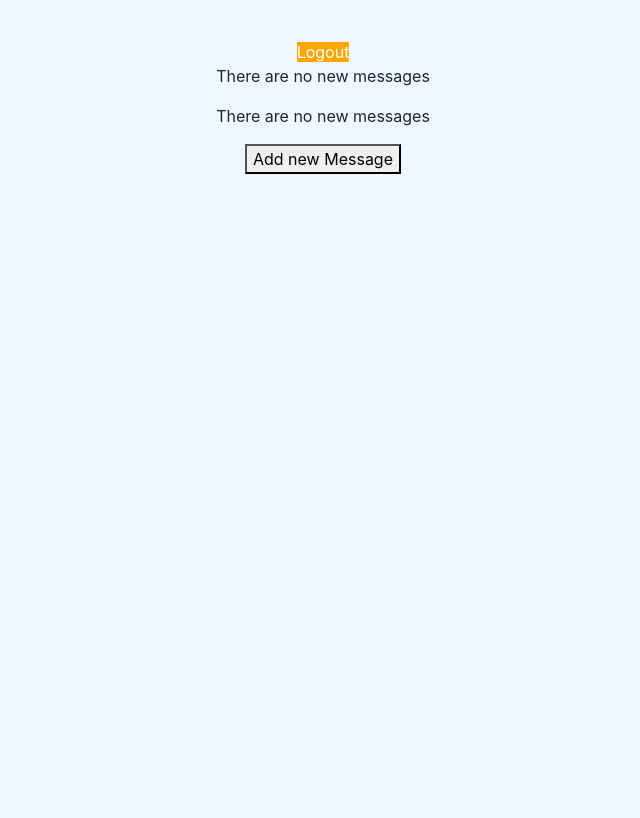
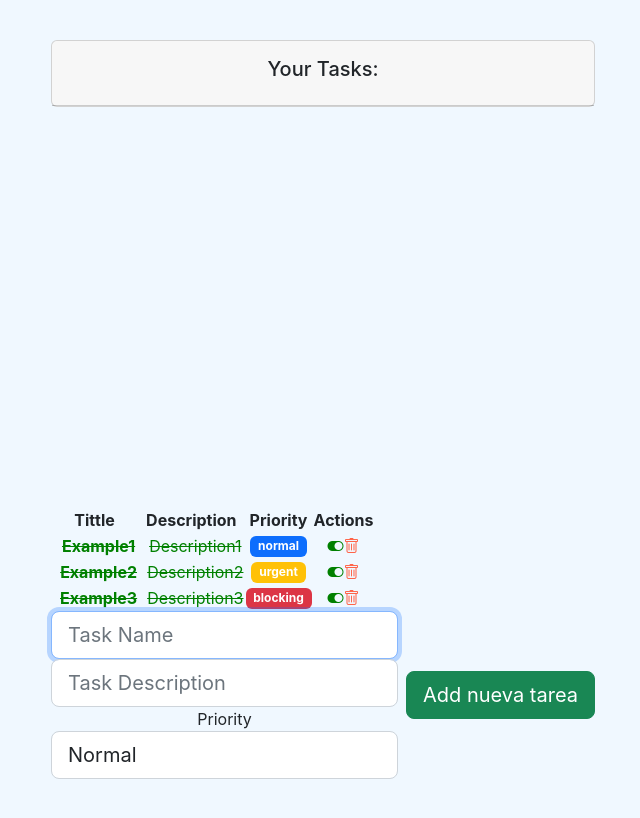
Before and after one commit to CalicheDev/Curso-Full-Stack, a React (Create React App) app in the folder Curso-ReactJS_Basico/primer-app/: page / in a window 1280 px wide. Shown: the top 818 px of the page, without its empty margins (317-957 px from the left). Built offline with nearby package versions, Linux system fonts and the light colour scheme; the HTML template or start-up script is replaced by a standard one.

Commit message:
feat: add components styles, add function change styles

```diff
--- a/Curso-ReactJS_Basico/primer-app/src/App.js
+++ b/Curso-ReactJS_Basico/primer-app/src/App.js
@@ -46,15 +46,13 @@
       </header> */}
       {/* Ejemplos de Renderizado condicional */}
 
-      <Optionalrender></Optionalrender>
+      {/* <Optionalrender></Optionalrender> */}
 
 
-      {/* <div>
+      <div>
         <TaskListComponent></TaskListComponent>
-        <Father>
-
-        </Father>
-      </div> */}
+        {/* <Father>        </Father> */}
+      </div>
     </div>
   );
 }
--- a/Curso-ReactJS_Basico/primer-app/src/assets/styles/task.scss
+++ b/Curso-ReactJS_Basico/primer-app/src/assets/styles/task.scss
@@ -10,3 +10,15 @@
 .task-action{
     cursor: pointer;
 }
+
+.task-completed{
+
+    color: green;
+    text-decoration: line-through;
+
+}
+
+.task-pending{
+    color: orangered;
+    /* text-decoration: line-through; */
+}
--- a/Curso-ReactJS_Basico/primer-app/src/components/container/task_list.jsx
+++ b/Curso-ReactJS_Basico/primer-app/src/components/container/task_list.jsx
@@ -1,9 +1,10 @@
 import React, { useState, useEffect } from "react";
 import PropTypes from "prop-types";
+// Models
 import { LEVELS } from "../../models/levels.enum";
 import { Task } from "../../models/task.class";
 import TaskComponent from "../pure/task";
-
+// Styles
 import "../../assets/styles/task.scss";
 import Taskform from "../pure/forms/taskForm";
 
@@ -55,45 +56,32 @@
     console.log("Cambiar el estado de una tarea");
   }; */
   function completeTask(task) {
-    console.log('Complete this Task:', task);
+    console.log("Complete this Task:", task);
     const index = tasks.indexOf(task);
     const tempTasks = [...tasks];
-    tempTasks[index].completed= !tempTasks[index].completed;
+    tempTasks[index].completed = !tempTasks[index].completed;
     //We update the state of the component and it will update the iteration of the task in order to show the task updated
     setTasks(tempTasks);
   }
 
-  function deleteTask(task){
-    console.log('Complete this Task:', task);
+  function deleteTask(task) {
+    console.log("Complete this Task:", task);
     const index = tasks.indexOf(task);
     const tempTasks = [...tasks];
-    tempTasks.splice(index,1);
+    tempTasks.splice(index, 1);
     setTasks(tempTasks);
   }
 
-  function addTask(task){
-    console.log('Complete this Task:', task);
+  function addTask(task) {
+    console.log("Complete this Task:", task);
     const index = tasks.indexOf(task);
     const tempTasks = [...tasks];
     tempTasks.push(task);
     setTasks(tempTasks);
   }
 
-  return (
-    <div>
-      <div className="col-12">
-        <div className="card">
-          {/**CArd  header*/}
-          <div className="card-header p-3">
-            <h5>Your Tasks:</h5>
-          </div>
-        </div>
-        {/**Card Body */}
-        <div
-          className="card-body"
-          data-mdb-perfect-scrollbar="true"
-          style={{ position: "relative", height: "400px" }}
-        >
+  // Se crea una funcion para limpirar un poco mas el código e insertar la tabla desde un componente
+  const Table = () => (
     <table>
       <thead>
         <tr>
@@ -116,8 +104,39 @@
         })}
       </tbody>
     </table>
+  );
+
+  let taskTable;
+
+  // Se crea una variable para renderizar la funcion de la tabla
+  if (tasks.length > 0) {
+    taskTable = <Table></Table>;
+  } else {
+    taskTable = (
+      <div>
+        <h3>There are no tasks to show</h3>
+        <h4>Please, create one</h4>
       </div>
-        <Taskform add={addTask}></Taskform>
+    );
+  }
+
+  return (
+    <div>
+      <div className="col-12">
+        <div className="card">
+          {/**CArd  header*/}
+          <div className="card-header p-3">
+            <h5>Your Tasks:</h5>
+          </div>
+        </div>
+        {/**Card Body */}
+        <div
+          className="card-body"
+          data-mdb-perfect-scrollbar="true"
+          style={{ position: "relative", height: "400px" }}
+        ></div>
+        {taskTable}
+        <Taskform add={addTask} length={tasks.length}></Taskform>
       </div>
       {/* */}
     </div>
--- a/Curso-ReactJS_Basico/primer-app/src/components/pure/forms/taskForm.jsx
+++ b/Curso-ReactJS_Basico/primer-app/src/components/pure/forms/taskForm.jsx
@@ -3,7 +3,7 @@
 import { LEVELS } from "../../../models/levels.enum";
 import { Task } from '../../../models/task.class';
 
-export default function Taskform({add}) {
+export default function Taskform({add, length}) {
   const nameRef=useRef('');
   const descriptionRef=useRef('');
   const levelRef=useRef(LEVELS.NORMAL);
@@ -19,24 +19,41 @@
     add(newTask)
   }
 
+  const normalStyle={
+    color: 'blue',
+    fontWeight: 'bold'
+  }
+
+  const urgentStyle={
+    color: 'orange',
+    fontWeight: 'bold'
+  }
+  const blockingStyle={
+    color: 'red',
+    fontWeight: 'bold'
+  }
+
   return (
     <form onSubmit={addTask} className='d-flex justify-countent-center align-items-center mb-4'>
       <div className='form-ouline flex-fill'>
         <input ref={nameRef} id='inputName' type="text" className='form-control form-control-lg' required autoFocus placeholder='Task Name'/>
         <input ref={descriptionRef} id='inputDescription' type="text" className='form-control form-control-lg' required  placeholder='Task Description'/>
         <label htmlFor='selectLevel' className='sr-only'>Priority</label>
-        <select ref={levelRef} defaultValue={LEVELS.NORMAL} id='selectLevel' >
-          <option value={LEVELS.NORMAL}>Normal</option>
-          <option value={LEVELS.URGENT}>Urgent</option>
-          <option value={LEVELS.BLOCKING}>Blocking</option>
+        <select className='form-control form-control-lg' ref={levelRef} defaultValue={LEVELS.NORMAL} id='selectLevel' >
+          <option style={normalStyle} value={LEVELS.NORMAL}>Normal</option>
+          <option style={urgentStyle} value={LEVELS.URGENT}>Urgent</option>
+          <option style={blockingStyle} value={LEVELS.BLOCKING}>Blocking</option>
         </select>
       </div>
-      <button type='submit' className='btn btn-success btn-lg ms-2'>Add</button>
+      <button type='submit' className='btn btn-success btn-lg ms-2'>
+      {length>0 ? 'Add nueva tarea' : 'Crear su primer tarea' }
+      </button>
 
     </form>
   )
 }
 
 Taskform.protoType ={
-  add: PropTypes.func.isRequired
+  add: PropTypes.func.isRequired,
+  length: PropTypes.number.isRequired
 }
--- a/Curso-ReactJS_Basico/primer-app/src/components/pure/task.jsx
+++ b/Curso-ReactJS_Basico/primer-app/src/components/pure/task.jsx
@@ -56,8 +56,21 @@
     }
   }
 
+  // Se crean dos funciones para darle estilos a las tareas segun este completada o pendiente
+  const taskCompleted={
+    color: 'green',
+    fontWeight: 'bold',
+    textDecoration: 'line-through'
+  }
+
+  const taskPending={
+    color: 'orange',
+    fontWeight: 'bold',
+    textDecoration: 'line-through'
+  }
+
   return (
-    <tr className="fw-normal">
+    <tr className="fw-normal" style={task.completed ? taskCompleted : taskPending} >
       <th>
         <span className="ms-2">{task.name}</span>
       </th>
```
Lines whose indentation alone changed are shown as unchanged.
